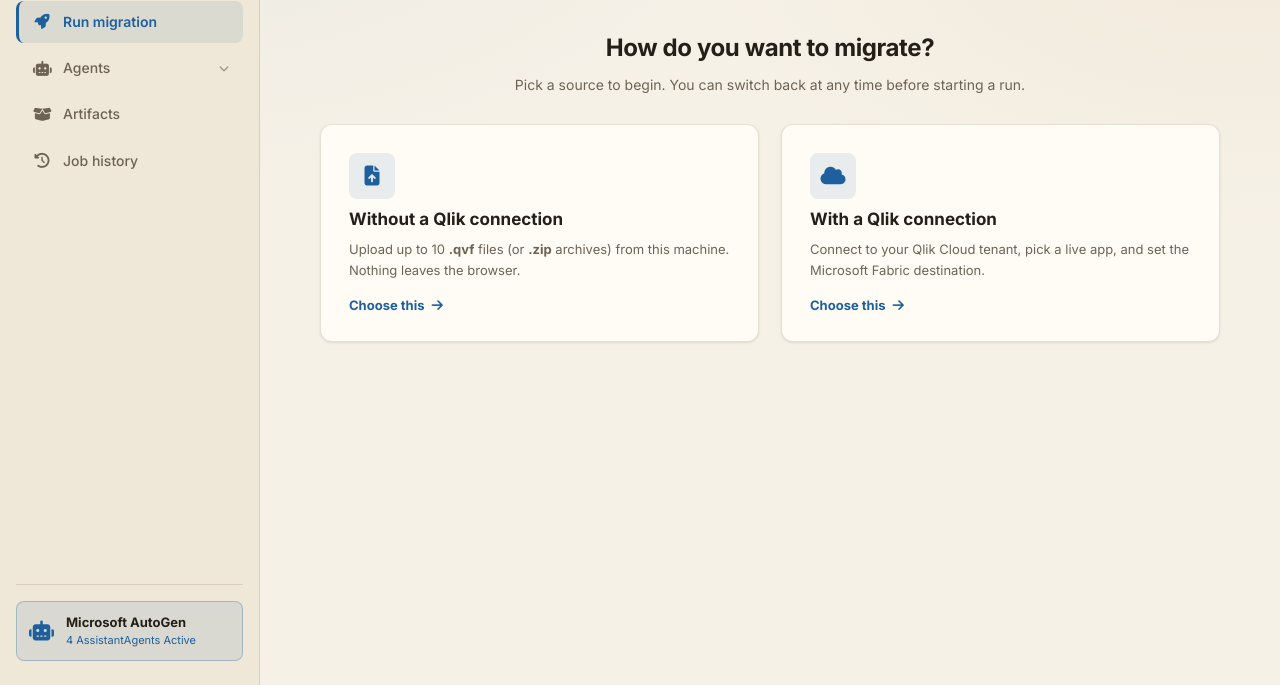
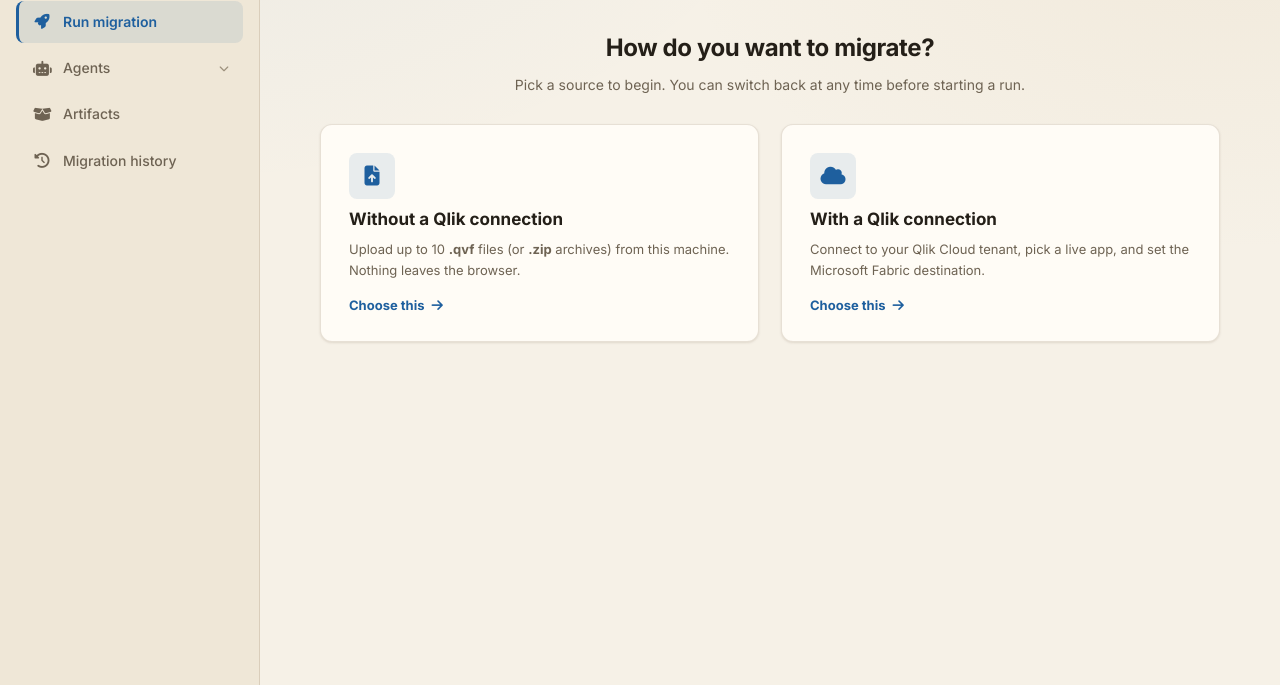
Before and after one commit to hemantyadav79/QlikFab, a website: page index.html in a window 1280 px wide. Shown: the part 115-800 px from the top of the page. Drawn offline with nearby package versions, Linux system fonts and the light colour scheme.

Commit message:
text: update AI Agents and Migration History headings

```diff
--- a/index.html
+++ b/index.html
@@ -81,19 +81,8 @@
                 </div>
 
                 <a href="#artifacts" class="nav-item" data-tab="tab-artifacts"><i class="fa-solid fa-box-open"></i> Artifacts</a>
-                <a href="#job-history" class="nav-item" data-tab="tab-history"><i class="fa-solid fa-clock-rotate-left"></i> Job history</a>
+                <a href="#job-history" class="nav-item" data-tab="tab-history"><i class="fa-solid fa-clock-rotate-left"></i> Migration history</a>
             </nav>
-
-
-            <div class="sidebar-footer">
-                <div class="autogen-badge">
-                    <div class="badge-icon"><i class="fa-solid fa-robot"></i></div>
-                    <div class="badge-content">
-                        <div class="badge-title">Microsoft AutoGen</div>
-                        <div class="badge-desc">4 AssistantAgents Active</div>
-                    </div>
-                </div>
-            </div>
         </aside>
 
         <!-- MAIN CONTENT AREA -->
@@ -107,7 +96,7 @@
                     </div>
                 </div>
                 <div class="header-actions">
-                    <div class="theme-toggle" role="group" aria-label="Colour theme">
+                    <div class="theme-toggle" role="group" aria-label="Theme switcher">
                         <span class="theme-toggle__thumb" aria-hidden="true"></span>
                         <button type="button" class="theme-toggle__option" data-theme-value="light"
                                 aria-pressed="true">
@@ -333,7 +322,7 @@
                 <!-- AUTOGEN LIVE CONSOLE MODAL / PANEL -->
                 <div id="autogen-console" class="autogen-console-card hidden">
                     <div class="console-header">
-                        <div class="console-title"><i class="fa-solid fa-robot"></i> Microsoft AutoGen 4-Phase Multi-Agent Execution</div>
+                        <div class="console-title"><i class="fa-solid fa-robot"></i> AI Agents 4-Phase Multi-Agent Execution</div>
                         <div class="console-status" id="console-status-badge"><span class="pulse-dot"></span> RUNNING</div>
                     </div>
                     <!-- 4 AUTONOMOUS AGENTS LIVE STREAMING DECK -->
@@ -488,8 +477,8 @@
             <section id="tab-agents" class="tab-pane">
                 <!-- AGENTS OVERVIEW (landing pane for the group) -->
                 <div id="sub-agents-overview" class="subtab-pane active">
-                    <h2>Microsoft AutoGen Agents</h2>
-                    <p class="tab-desc">Four autonomous <code>AssistantAgents</code> run the migration end to end. Open one to see its KPIs, output tables and live execution log.</p>
+                    <h2>AI Agents</h2>
+                    <p class="tab-desc">Four autonomous <code>AssistantAgents</code> run the migration end to end. Open one to see its KPIs and output tables.</p>
 
                     <div class="agent-card-grid">
                         <button type="button" class="agent-card" data-subtab="sub-agent-assess">
@@ -653,8 +642,8 @@
 
             <!-- TAB: JOB HISTORY -->
             <section id="tab-history" class="tab-pane">
-                <h2>Autonomous Migration Job History</h2>
-                <p class="tab-desc">Audit trail of all Microsoft AutoGen multi-agent execution runs</p>
+                <h2>Migration History</h2>
+                <p class="tab-desc">Audit trail of all AI Agents multi-agent execution runs</p>
 
                 <div class="table-container">
                     <table class="custom-table">
```
